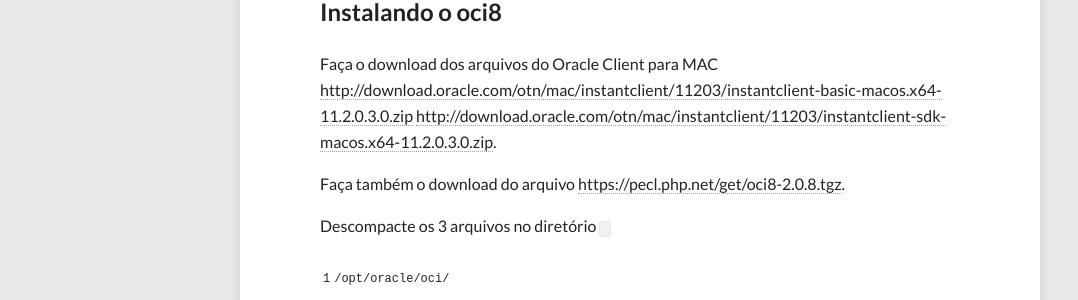
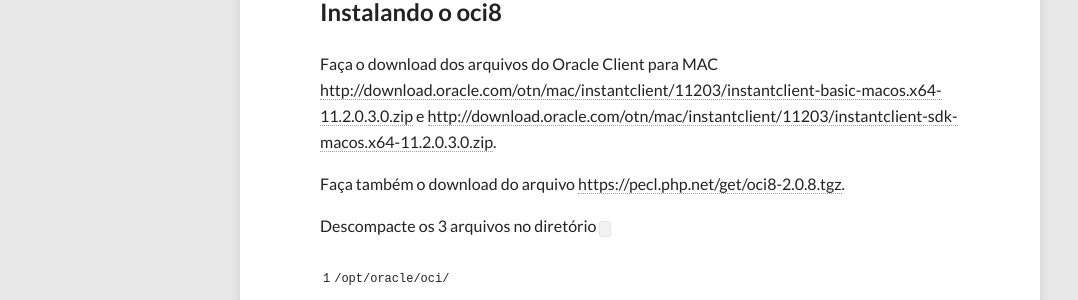
Before and after one commit to felipeneuhauss/felipeneuhauss.github.io, a Jekyll site: the page built from _posts/2015-10-28-update-php56-oci8-and-dbase-mac-os.md, in a window 1280 px wide and 900 px high, scrolled down 505 px. Shown: the part 154-454 px from the top of the window, without its empty margins (0-1078 px from the left). Built offline with Jekyll 4.4.1, drawn with Linux system fonts in a browser that asks for light colours; nearby versions of some CDN libraries; comment, search, counter and statistics services are not loaded.

Commit message:
Correcao do tutorial

```diff
--- a/_posts/2015-10-28-update-php56-oci8-and-dbase-mac-os.md
+++ b/_posts/2015-10-28-update-php56-oci8-and-dbase-mac-os.md
@@ -15,7 +15,7 @@
 
 ## Instalando o oci8
 
-Faça o download dos arquivos do Oracle Client para MAC <a href="http://download.oracle.com/otn/mac/instantclient/11203/instantclient-basic-macos.x64-11.2.0.3.0.zip">http://download.oracle.com/otn/mac/instantclient/11203/instantclient-basic-macos.x64-11.2.0.3.0.zip</a>
+Faça o download dos arquivos do Oracle Client para MAC <a href="http://download.oracle.com/otn/mac/instantclient/11203/instantclient-basic-macos.x64-11.2.0.3.0.zip">http://download.oracle.com/otn/mac/instantclient/11203/instantclient-basic-macos.x64-11.2.0.3.0.zip</a> e
 <a href="http://download.oracle.com/otn/mac/instantclient/11203/instantclient-sdk-macos.x64-11.2.0.3.0.zip">http://download.oracle.com/otn/mac/instantclient/11203/instantclient-sdk-macos.x64-11.2.0.3.0.zip</a>.
 
 Faça também o download do arquivo <a href="https://pecl.php.net/get/oci8-2.0.8.tgz">https://pecl.php.net/get/oci8-2.0.8.tgz</a>.
```
